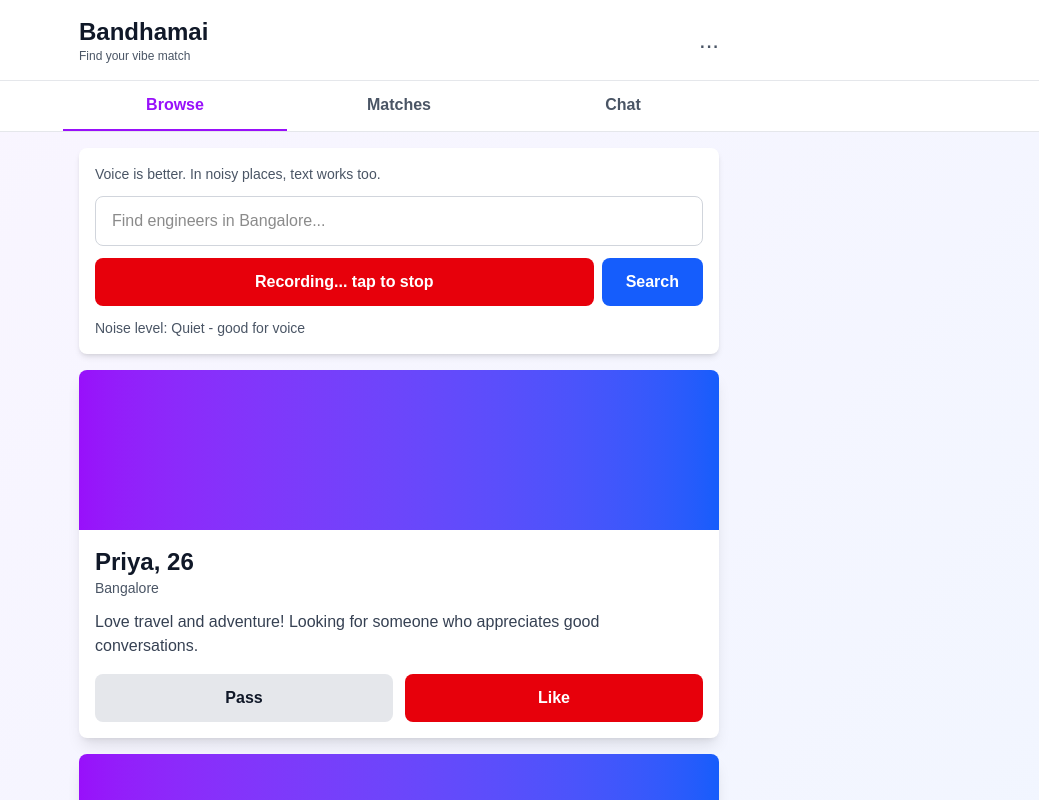
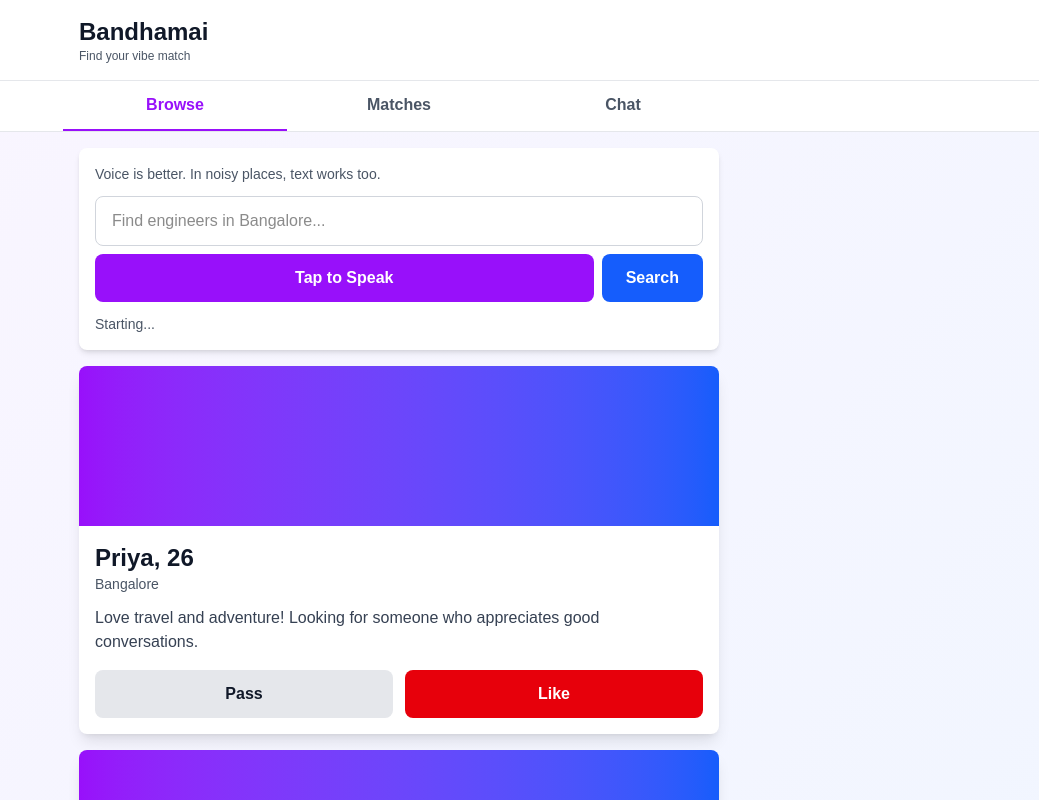
Before and after one commit to sachinaravapallisiva-lab/bandhamai, a Next.js app: page / in a window 1280 px wide. Both pictures are taken after a click on the button "Tap to Speak". Shown: the top 800 px of the page, without its empty margins (241-1280 px from the left). Built offline with nearby package versions, Linux system fonts and the light colour scheme.

Commit message:
Add files via upload

```diff
--- a/app/page.tsx
+++ b/app/page.tsx
@@ -1,12 +1,13 @@
 'use client';
 
-import { useState } from 'react';
+import { useState, useRef, useEffect } from 'react';
 
 const TAB_ACTIVE = 'flex-1 py-3 px-4 font-semibold text-center transition border-b-2 text-purple-600 border-purple-600';
 const TAB_IDLE = 'flex-1 py-3 px-4 font-semibold text-center transition border-b-2 text-gray-600 border-transparent hover:text-gray-900';
 
 const MIC_ON = 'flex-1 py-3 rounded-lg font-semibold transition bg-red-600 text-white hover:bg-red-700';
 const MIC_OFF = 'flex-1 py-3 rounded-lg font-semibold transition bg-purple-600 text-white hover:bg-purple-700';
+const MIC_DEAD = 'flex-1 py-3 rounded-lg font-semibold bg-gray-300 text-gray-500';
 
 const BUBBLE_MINE = 'max-w-xs px-4 py-2 rounded-lg bg-purple-600 text-white';
 const BUBBLE_THEIRS = 'max-w-xs px-4 py-2 rounded-lg bg-gray-200 text-gray-900';
@@ -18,7 +19,116 @@ export default function Home() {
   const [activeTab, setActiveTab] = useState('browse');
   const [searchInput, setSearchInput] = useState('');
   const [isRecording, setIsRecording] = useState(false);
-  const [noiseLevel, setNoiseLevel] = useState('');
+  const [liveText, setLiveText] = useState('');
+  const [micStatus, setMicStatus] = useState('');
+  const [micSupported, setMicSupported] = useState(true);
+
+  const recognitionRef = useRef(null);
+
+  useEffect(function () {
+    const Engine = window.SpeechRecognition || window.webkitSpeechRecognition;
+
+    if (!Engine) {
+      setMicSupported(false);
+      return;
+    }
+
+    const recognition = new Engine();
+    recognition.continuous = true;
+    recognition.interimResults = true;
+    recognition.lang = 'en-IN';
+
+    recognition.onstart = function () {
+      setIsRecording(true);
+      setMicStatus('Listening... speak now');
+    };
+
+    recognition.onresult = function (event) {
+      let finalText = '';
+      let interimText = '';
+
+      for (let i = event.resultIndex; i < event.results.length; i++) {
+        const chunk = event.results[i][0].transcript;
+        if (event.results[i].isFinal) {
+          finalText = finalText + chunk;
+        } else {
+          interimText = interimText + chunk;
+        }
+      }
+
+      if (finalText) {
+        setSearchInput(function (previous) {
+          return (previous + ' ' + finalText).trim();
+        });
+        setLiveText('');
+      } else {
+        setLiveText(interimText);
+      }
+    };
+
+    recognition.onerror = function (event) {
+      setIsRecording(false);
+      setLiveText('');
+
+      if (event.error === 'not-allowed') {
+        setMicStatus('Microphone blocked. Click the lock icon in the address bar and allow it.');
+      } else if (event.error === 'no-speech') {
+        setMicStatus('Did not hear anything. Try again.');
+      } else {
+        setMicStatus('Mic error: ' + event.error);
+      }
+    };
+
+    recognition.onend = function () {
+      setIsRecording(false);
+      setLiveText('');
+    };
+
+    recognitionRef.current = recognition;
+
+    return function () {
+      recognition.stop();
+    };
+  }, []);
+
+  function toggleRecording() {
+    if (!recognitionRef.current) {
+      return;
+    }
+
+    if (isRecording) {
+      recognitionRef.current.stop();
+      setMicStatus('Stopped');
+      return;
+    }
+
+    setMicStatus('Starting...');
+    try {
+      recognitionRef.current.start();
+    } catch (err) {
+      setMicStatus('Already running, tap again in a second');
+    }
+  }
+
+  function micLabel() {
+    if (!micSupported) {
+      return 'Voice not supported in this browser';
+    }
+    if (isRecording) {
+      return 'Listening... tap to stop';
+    }
+    return 'Tap to Speak';
+  }
+
+  function micClass() {
+    if (!micSupported) {
+      return MIC_DEAD;
+    }
+    if (isRecording) {
+      return MIC_ON;
+    }
+    return MIC_OFF;
+  }
 
   const mockProfiles = [
     { id: 1, name: 'Priya', age: 26, location: 'Bangalore', bio: 'Love travel and adventure! Looking for someone who appreciates good conversations.' },
@@ -37,58 +147,25 @@ export default function Home() {
     { id: 3, sender: 'Priya', text: 'All good! Wanna grab coffee sometime?', time: '10:40 AM' },
   ];
 
-  function startRecording() {
-    setIsRecording(true);
-    setNoiseLevel('Detecting...');
-    setTimeout(function () {
-      setNoiseLevel('Quiet - good for voice');
-    }, 1000);
-  }
-
-  function stopRecording() {
-    setIsRecording(false);
-    setNoiseLevel('');
-  }
-
-  function toggleRecording() {
-    if (isRecording) {
-      stopRecording();
-    } else {
-      startRecording();
-    }
-  }
-
   return (
     <div className="min-h-screen bg-gradient-to-br from-purple-50 to-blue-50">
 
       <div className="bg-white border-b border-gray-200 shadow-sm">
-        <div className="max-w-2xl mx-auto px-4 py-4 flex items-center justify-between">
-          <div>
-            <h1 className="text-2xl font-bold text-gray-900">Bandhamai</h1>
-            <p className="text-xs text-gray-600">Find your vibe match</p>
-          </div>
-          <button className="text-gray-600 hover:text-gray-900 text-2xl">...</button>
+        <div className="max-w-2xl mx-auto px-4 py-4">
+          <h1 className="text-2xl font-bold text-gray-900">Bandhamai</h1>
+          <p className="text-xs text-gray-600">Find your vibe match</p>
         </div>
       </div>
 
       <div className="bg-white border-b border-gray-200">
         <div className="max-w-2xl mx-auto flex">
-          <button
-            onClick={function () { setActiveTab('browse'); }}
-            className={activeTab === 'browse' ? TAB_ACTIVE : TAB_IDLE}
-          >
+          <button onClick={function () { setActiveTab('browse'); }} className={activeTab === 'browse' ? TAB_ACTIVE : TAB_IDLE}>
             Browse
           </button>
-          <button
-            onClick={function () { setActiveTab('matches'); }}
-            className={activeTab === 'matches' ? TAB_ACTIVE : TAB_IDLE}
-          >
+          <button onClick={function () { setActiveTab('matches'); }} className={activeTab === 'matches' ? TAB_ACTIVE : TAB_IDLE}>
             Matches
           </button>
-          <button
-            onClick={function () { setActiveTab('chat'); }}
-            className={activeTab === 'chat' ? TAB_ACTIVE : TAB_IDLE}
-          >
+          <button onClick={function () { setActiveTab('chat'); }} className={activeTab === 'chat' ? TAB_ACTIVE : TAB_IDLE}>
             Chat
           </button>
         </div>
@@ -108,20 +185,33 @@ export default function Home() {
                 value={searchInput}
                 onChange={function (e) { setSearchInput(e.target.value); }}
                 placeholder="Find engineers in Bangalore..."
-                className="w-full px-4 py-3 border border-gray-300 rounded-lg mb-3 focus:outline-none focus:ring-2 focus:ring-purple-600"
+                className="w-full px-4 py-3 border border-gray-300 rounded-lg mb-2 focus:outline-none focus:ring-2 focus:ring-purple-600"
               />
 
+              {liveText ? (
+                <p className="text-sm text-purple-600 italic mb-2">{liveText}</p>
+              ) : null}
+
               <div className="flex gap-2">
-                <button onClick={toggleRecording} className={isRecording ? MIC_ON : MIC_OFF}>
-                  {isRecording ? 'Recording... tap to stop' : 'Tap to Speak'}
+                <button onClick={toggleRecording} disabled={!micSupported} className={micClass()}>
+                  {micLabel()}
                 </button>
                 <button className="px-6 py-3 bg-blue-600 text-white rounded-lg font-semibold hover:bg-blue-700 transition">
                   Search
                 </button>
               </div>
 
-              {isRecording ? (
-                <p className="mt-3 text-sm text-gray-600">Noise level: {noiseLevel}</p>
+              {micStatus ? (
+                <p className="mt-3 text-sm text-gray-600">{micStatus}</p>
+              ) : null}
+
+              {searchInput ? (
+                <button
+                  onClick={function () { setSearchInput(''); setMicStatus(''); }}
+                  className="mt-3 text-sm text-gray-500 underline"
+                >
+                  Clear
+                </button>
               ) : null}
             </div>
 
```
